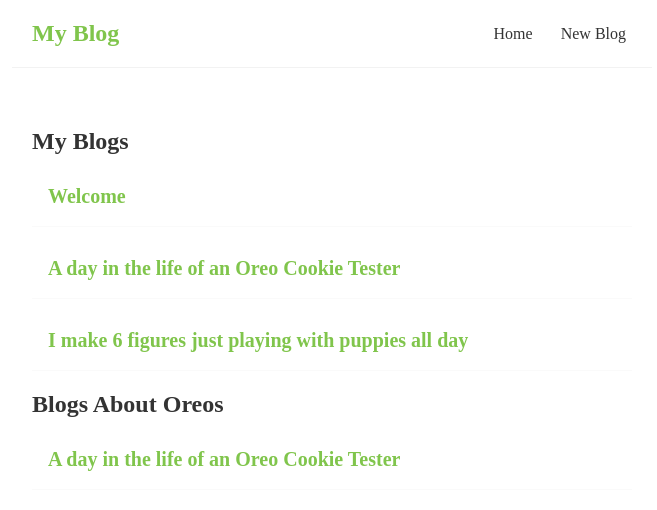
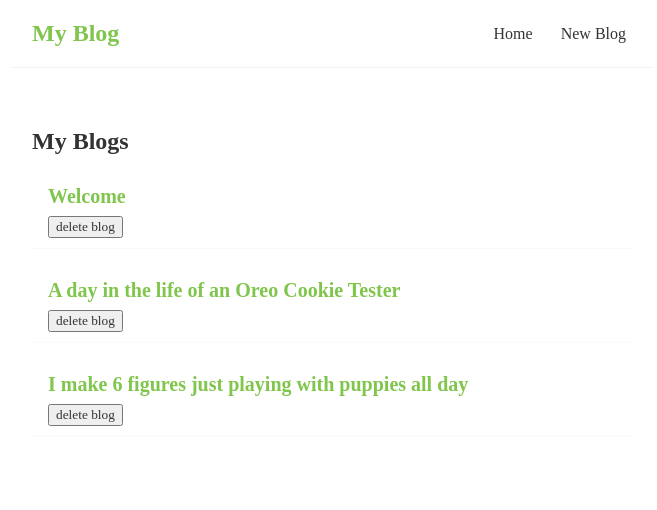
Before and after one commit to Shiela-P/learn_react, a React (Vite) app: page / in a window 1280 px wide. Shown: the top 510 px of the page, without its empty margins (308-965 px from the left). Built offline with nearby package versions, Linux system fonts and the light colour scheme; a web font is replaced by a local one.

Commit message:
Learning about useEffect

```diff
--- a/src/BlogList.jsx
+++ b/src/BlogList.jsx
@@ -1,4 +1,4 @@
-const BlogList = ({blogs, title}) => {
+const BlogList = ({blogs, title, handleDelete }) => {
     // const blogs = props.blogs;
 
     return(
@@ -8,7 +8,7 @@
                 blogs.map((blog) => (
                     <div className="blog-preview" key={blog.id}>
                         <h2>{blog.title}</h2>
-
+                        <button onClick={() => handleDelete(blog.id)}>delete blog</button>
                     </div>
                 ))
             }
--- a/src/Home.jsx
+++ b/src/Home.jsx
@@ -1,4 +1,4 @@
-import {useState} from 'react';
+import {useState, useEffect} from 'react';
 import BlogList from './BlogList';
 // shortcut sfc (stateless functional component)
 const Home = () => {
@@ -7,10 +7,20 @@
         {title: "A day in the life of an Oreo Cookie Tester", body: "Lorem ipsum...", author: "Myself", id:"2"},
         {title: "I make 6 figures just playing with puppies all day", body: "Loerm ipsum...", author: "I", id:"3"}
     ]);
+
+    const handleDelete = (id) => {
+        // Creates a new array of blogs using evrything except the excluded id
+        const newBlogs = blogs.filter(blog => blog.id !== id)
+        setBlogs(newBlogs);
+    }
+
+    useEffect(() => {
+        // alert("test");
+    })
+
     return (
         <div className="home">
-           <BlogList blogs={blogs} title="My Blogs"/>
-           <BlogList blogs={blogs.filter((blog) => blog.id === "2" )} title="Blogs About Oreos"/>
+           <BlogList blogs={blogs} title="My Blogs" handleDelete={handleDelete}/>
         </div>
      );
 }
```
